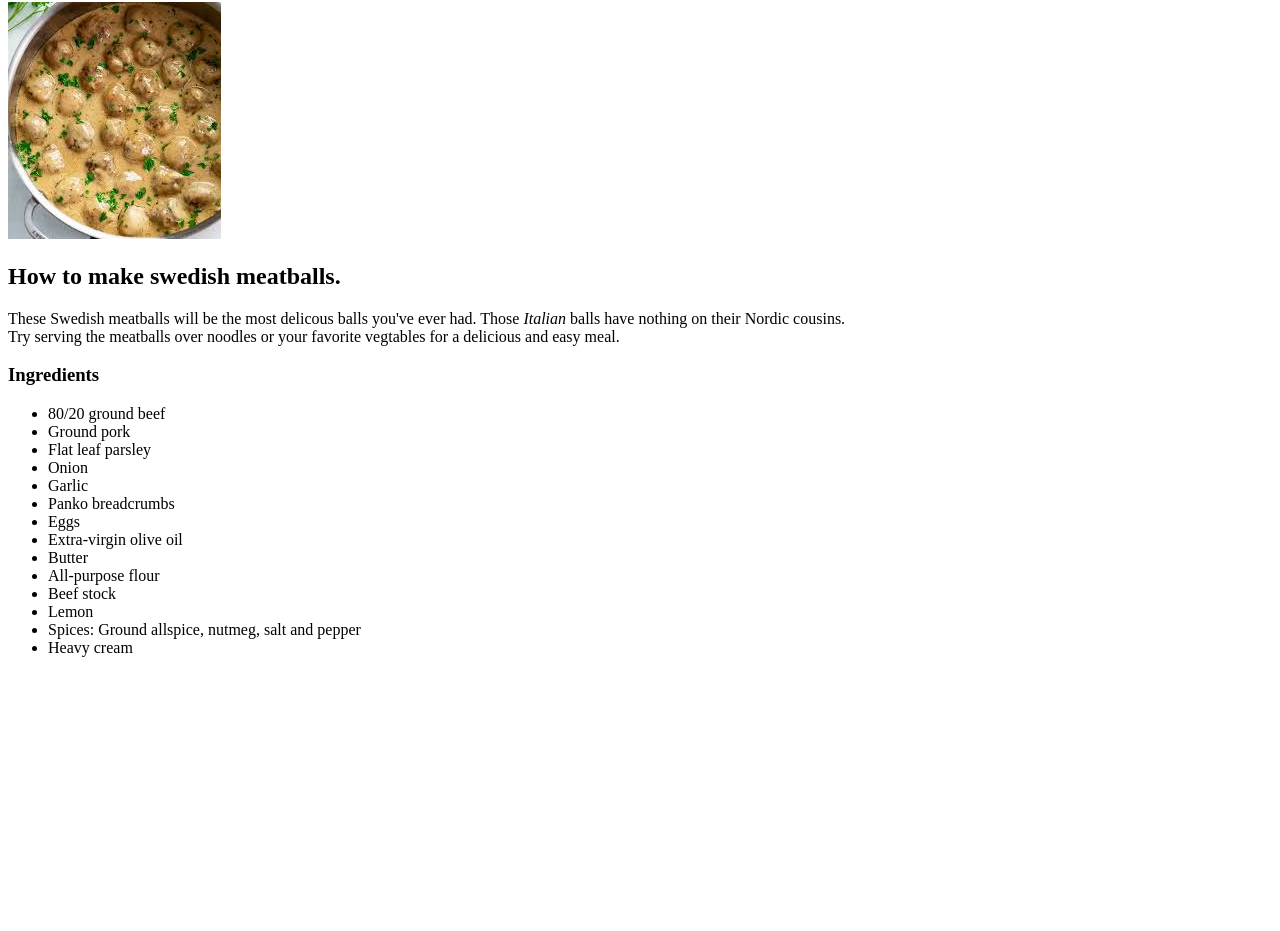
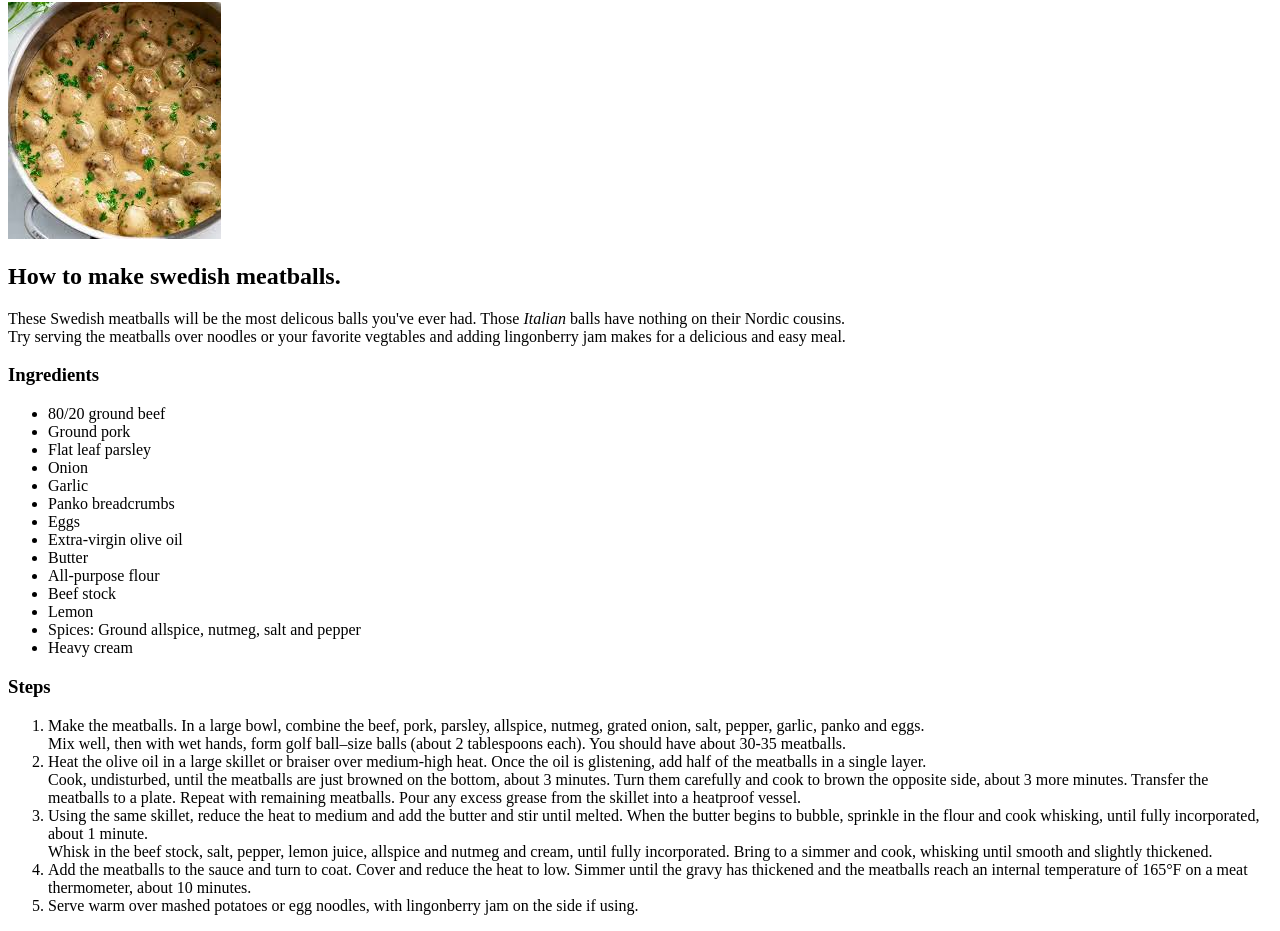
Before and after one commit to bybenfowler/odin-recipes, a plain HTML site: page meatballs.html in a window 1280 px wide. Shown: the part 78-1009 px from the top of the page. Before the commit the page ends 800 px from the top, so only its background shows below. Drawn offline with Linux system fonts and the light colour scheme.

Commit message:
Added steps to meatballs webpage.
Copied steps from the modern proper to complete the steps portion of the meatballs page.

```diff
--- a/meatballs.html
+++ b/meatballs.html
@@ -10,7 +10,7 @@
     <img src="images/meatballs.jpeg">
 
     <h2>How to make swedish meatballs.</h2>
-    <p>These Swedish meatballs will be the most delicous balls you've ever had. Those <em>Italian</em> balls have nothing on their Nordic cousins.<br> Try serving the meatballs over noodles or your favorite vegtables for a delicious and easy meal.</p>
+    <p>These Swedish meatballs will be the most delicous balls you've ever had. Those <em>Italian</em> balls have nothing on their Nordic cousins.<br> Try serving the meatballs over noodles or your favorite vegtables and adding lingonberry jam makes for a delicious and easy meal.</p>
 
     <h3>Ingredients</h3>
     <ul>
@@ -43,8 +43,19 @@
         <li>Heavy cream</li>
     </ul>
 
+    <h3>Steps</h3>
+<ol>
+    <li>Make the meatballs. In a large bowl, combine the beef, pork, parsley, allspice, nutmeg, grated onion, salt, pepper, garlic, panko and eggs.<br> Mix well, then with wet hands, form golf ball–size balls (about 2 tablespoons each). You should have about 30-35 meatballs.</li>
 
+    <li>Heat the olive oil in a large skillet or braiser over medium-high heat. Once the oil is glistening, add half of the meatballs in a single layer.<br> Cook, undisturbed, until the meatballs are just browned on the bottom, about 3 minutes. Turn them carefully and cook to brown the opposite side, about 3 more minutes. Transfer the meatballs to a plate. Repeat with remaining meatballs. Pour any excess grease from the skillet into a heatproof vessel.</li>
 
+    <li> Using the same skillet, reduce the heat to medium and add the butter and stir until melted. When the butter begins to bubble, sprinkle in the flour and cook whisking, until fully incorporated, about 1 minute.<br> Whisk in the beef stock, salt, pepper, lemon juice, allspice and nutmeg and cream, until fully incorporated. Bring to a simmer and cook, whisking until smooth and slightly thickened.</li>
+
+    <li>Add the meatballs to the sauce and turn to coat. Cover and reduce the heat to low. Simmer until the gravy has thickened and the meatballs reach an internal temperature of 165°F on a meat thermometer, about 10 minutes.</li>
+
+    <li> Serve warm over mashed potatoes or egg noodles, with lingonberry jam on the side if using.</li>
+
+</ol>
 
 </body>
 
```
